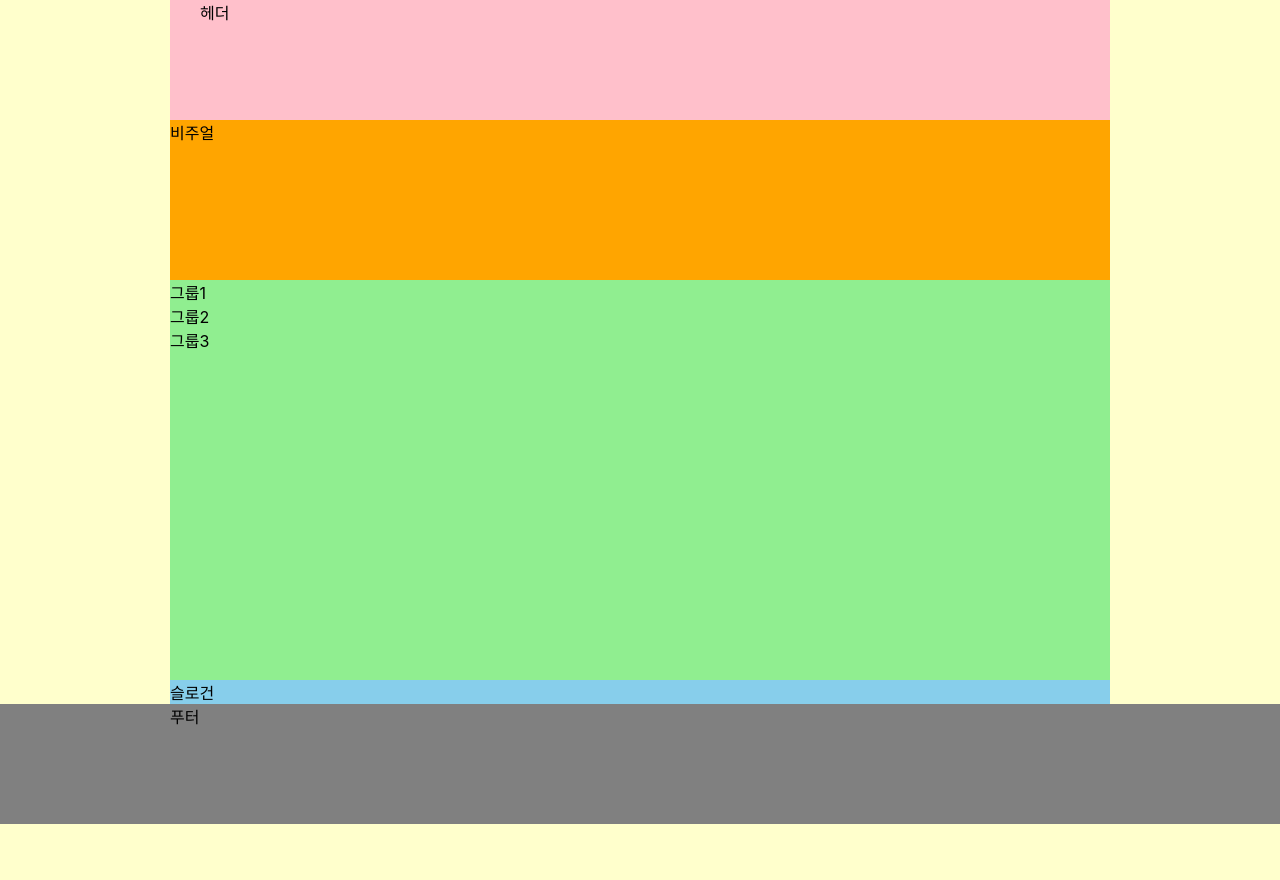
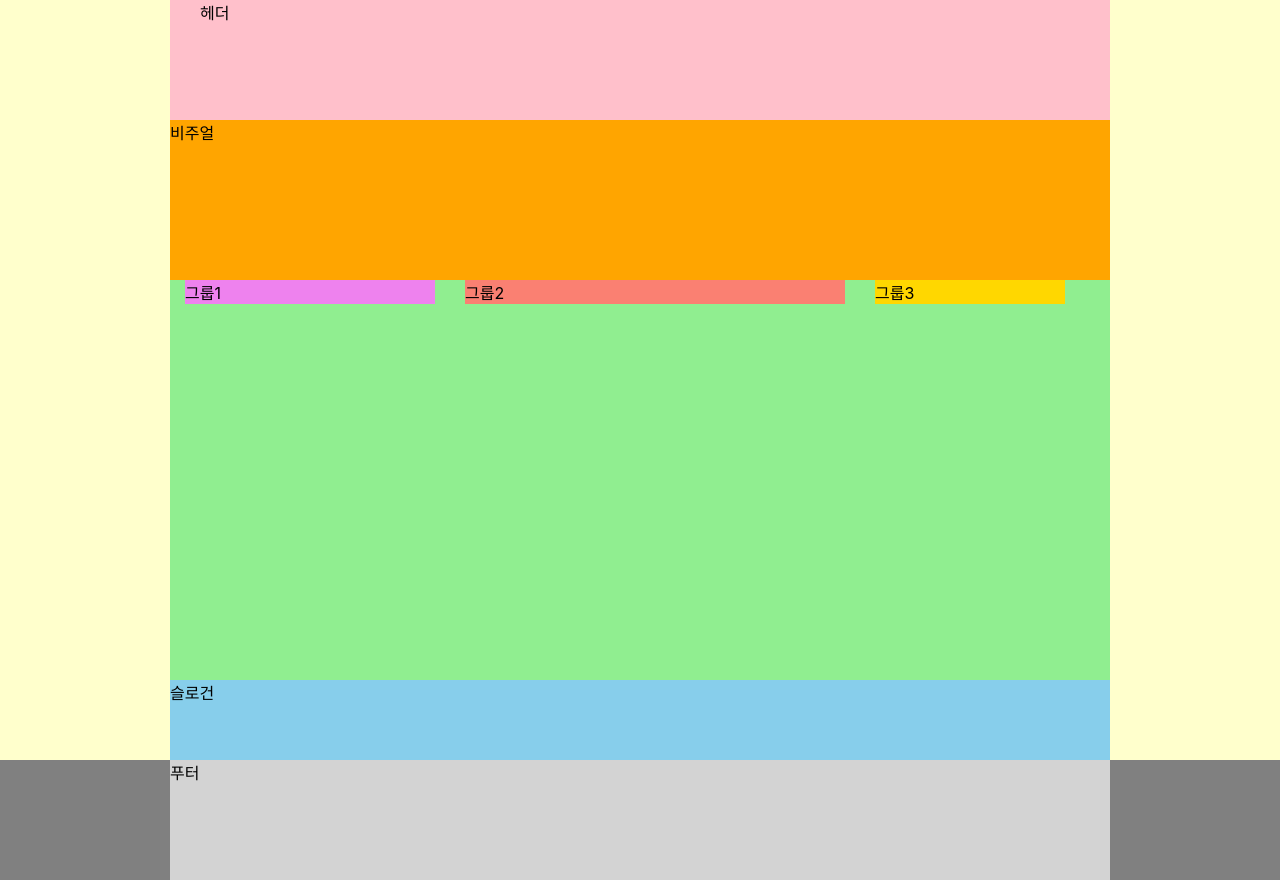
Before and after one commit to paco-rented/HTML5, a website: page index.html in a window 1280 px wide. Before the commit the page ends 824 px from the top, so only its background shows below. Drawn offline with Linux system fonts and the light colour scheme; a web font is replaced by a local one.

Commit message:
flot이용한 main layout

```diff
--- a/styles/style.css
+++ b/styles/style.css
@@ -1,5 +1,9 @@
 @import url(./normalize.css);
 @import url(./reset.css);
+/* 기본 스타일 */
+*, *::before, *::after {
+  box-sizing: border-box;
+}
 
 body {
   background: #ffc;
@@ -9,7 +13,6 @@ body {
 /* 레이아웃 */
 .header, .visual, .main, .slogan, .footer-inner {
   width: 940px;
-  box-sizing: border-box;
   margin: 0 auto;
 }
 
@@ -28,10 +31,33 @@ body {
 .main {
   background: lightgreen;
   height: 50vh;
+  *display: flow-root;*
+  padding: 0 15px;
+
+}
+
+.group {
+  margin: 0 15px;
+  float: left;
+}
+
+.group1{
+  background-color: violet;
+  width: 250px;
+}
+.group2{
+  background-color: salmon;
+  width: 380px;
+}
+.group3{
+  background-color: gold;
+  width: 190px;
 }
 /* 슬로건 */
 .slogan {
   background: skyblue;
+  height: 10vh;
+  clear: both;
 }
 /* 푸터 */
 .footer {
@@ -39,4 +65,5 @@ body {
 }
 .footer-inner {
   height: 15vh;
+  background: lightgray;
 }
```
Also changed, not shown: index.html (+1 -0 lines).
